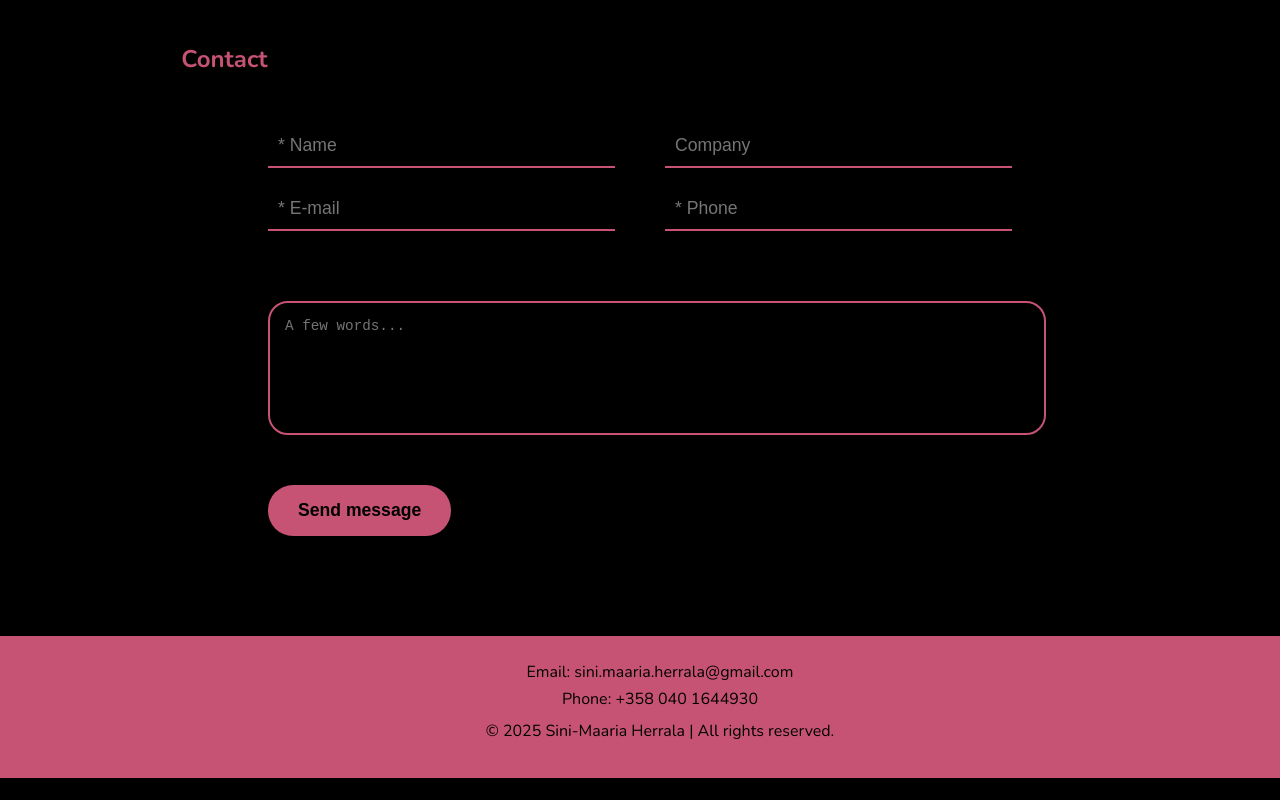
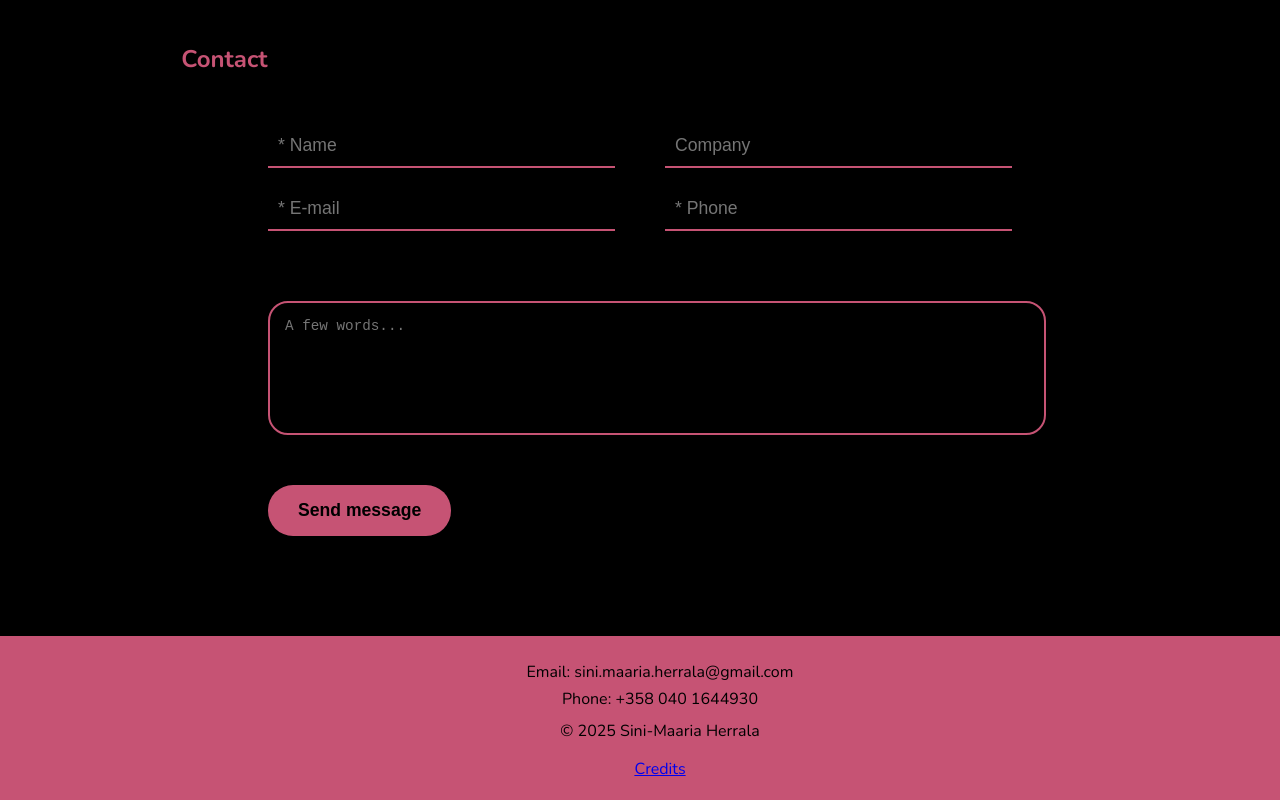
Before and after one commit to s3hesi00/portfolio, a plain HTML site: page index.html in a window 1280 px wide. Shown: the part 1523-2323 px from the top of the page. Before the commit the page ends 2301 px from the top, so only its background shows below. Drawn offline with nearby package versions, Linux system fonts and the light colour scheme.

Commit message:
Update index.html

```diff
--- a/index.html
+++ b/index.html
@@ -110,7 +110,8 @@
       <p>Email: <a href="mailto:sini.maaria.herrala@gmail.com">sini.maaria.herrala@gmail.com</a></p>
       <p>Phone: +358 040 1644930</p>
     </div>
-    <p>© 2025 Sini-Maaria Herrala | All rights reserved.</p>
+    <p>© 2025 Sini-Maaria Herrala</p>
+    <a href="credits.html">Credits</a>
   </footer>
 
 
```
